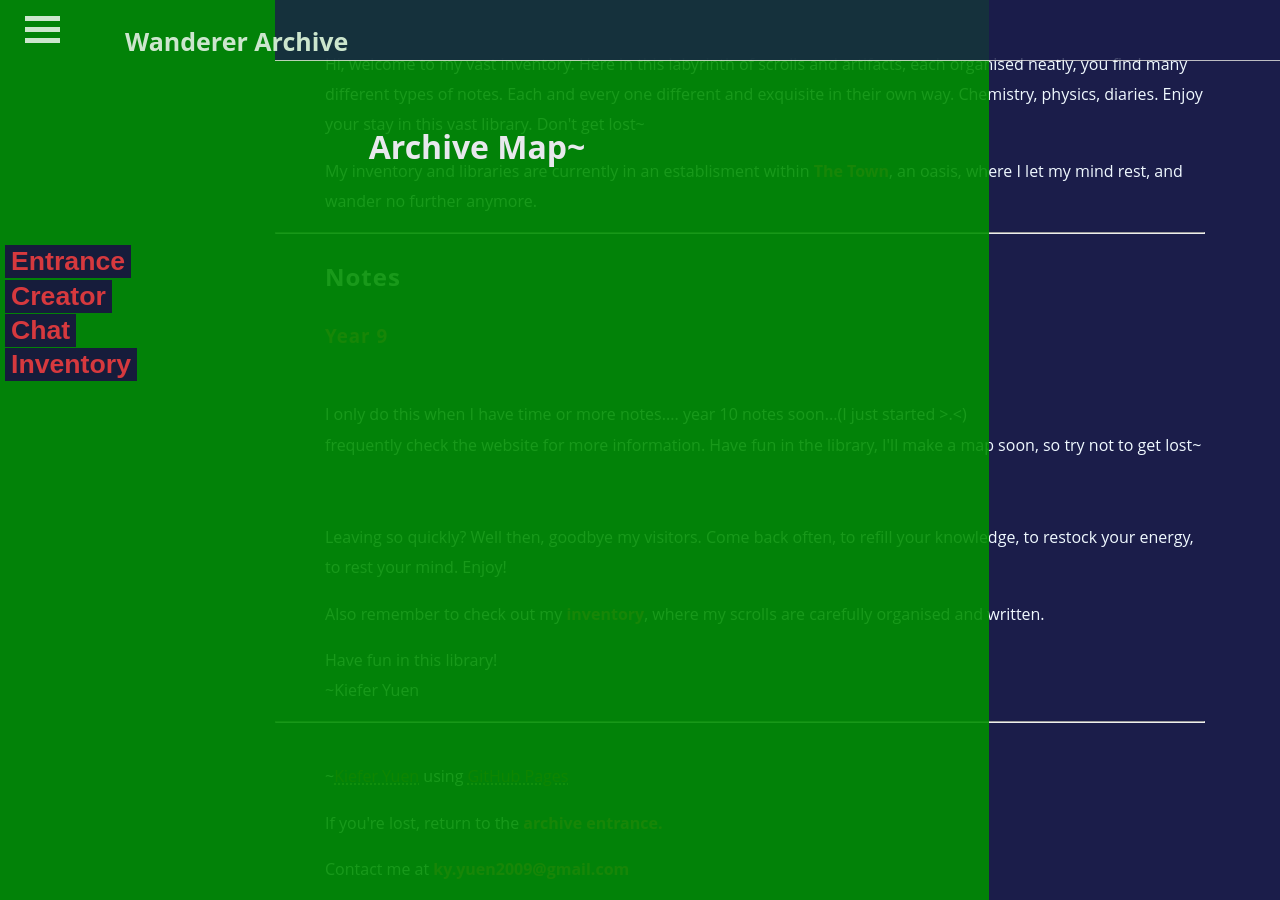
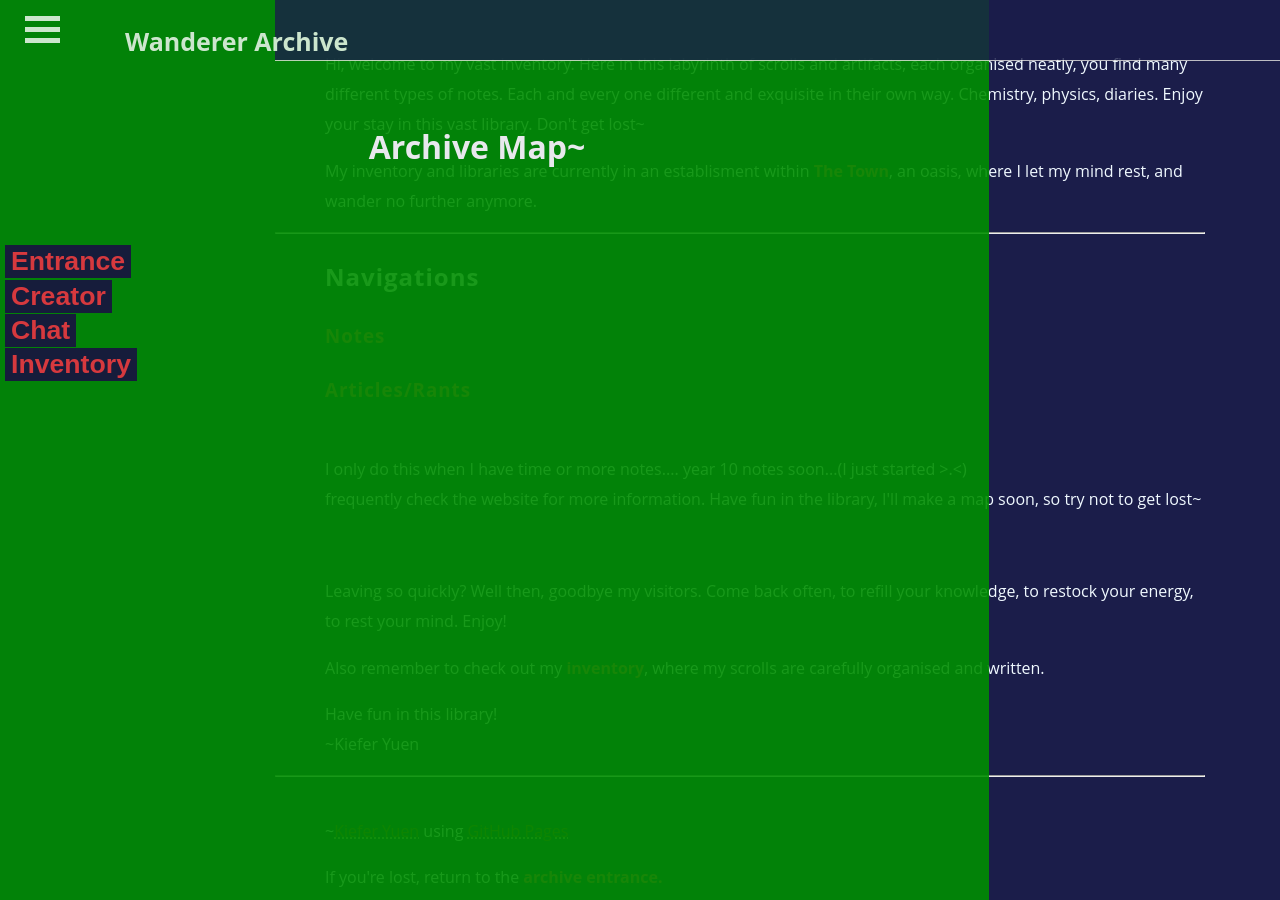
Before and after one commit to Rewind789/wanderer-archive, a Jekyll site: the page built from index.md, in a window 1280 px wide and 900 px high, scrolled down 389 px. Built offline with Jekyll 4.4.1, drawn with Linux system fonts in a browser that asks for light colours; nearby versions of some CDN libraries; our own code applies the rules of GitHub Pages for plain Markdown files.

Commit message:
Update index.md

```diff
--- a/index.md
+++ b/index.md
@@ -14,8 +14,9 @@
   <p class="intro">Hi, welcome to my vast inventory. Here in this labyrinth of scrolls and artifacts, each organised neatly, you find many different types of notes. Each and every one different and exquisite in their own way. Chemistry, physics, diaries. Enjoy your stay in this vast library. Don't get lost~</p>
   <p>My inventory and libraries are currently in an establisment within <a href="/wanderer-archive/the-town.html">The Town</a>, an oasis, where I let my mind rest, and wander no further anymore.</p>
   <hr class="divider_one">
-  <h2 class="subtitles">Notes</h2>
-  <h3 class="intro"><b><a href="https://rewind789.github.io/wanderer-archive/notes/year-9.html">Year 9</a></b></h3>
+  <h2 class="subtitles">Navigations</h2>
+  <h3 class="intro"><b><a href="https://rewind789.github.io/wanderer-archive/notes.md">Notes</a></b></h3>
+  <h3 class="intro"><b><a href="https://rewind789.github.io/wanderer-archive/ramblings.md">Articles/Rants</a></b></h3>
 
   <br>
   <p>I only do this when I have time or more notes.... year 10 notes soon...(I just started >.<) <br>
```
